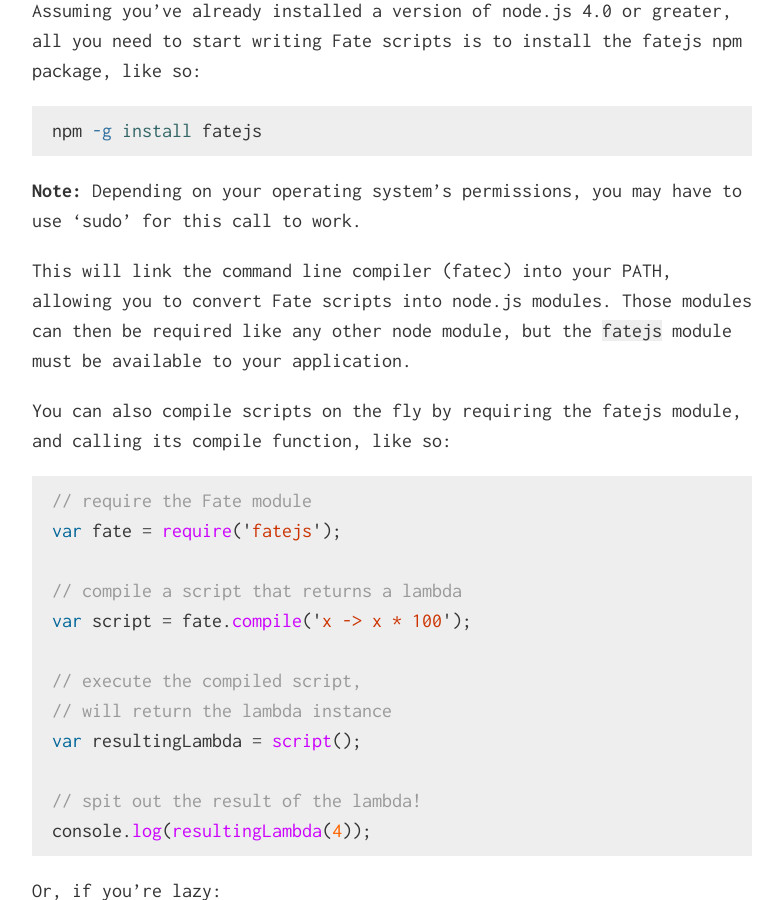
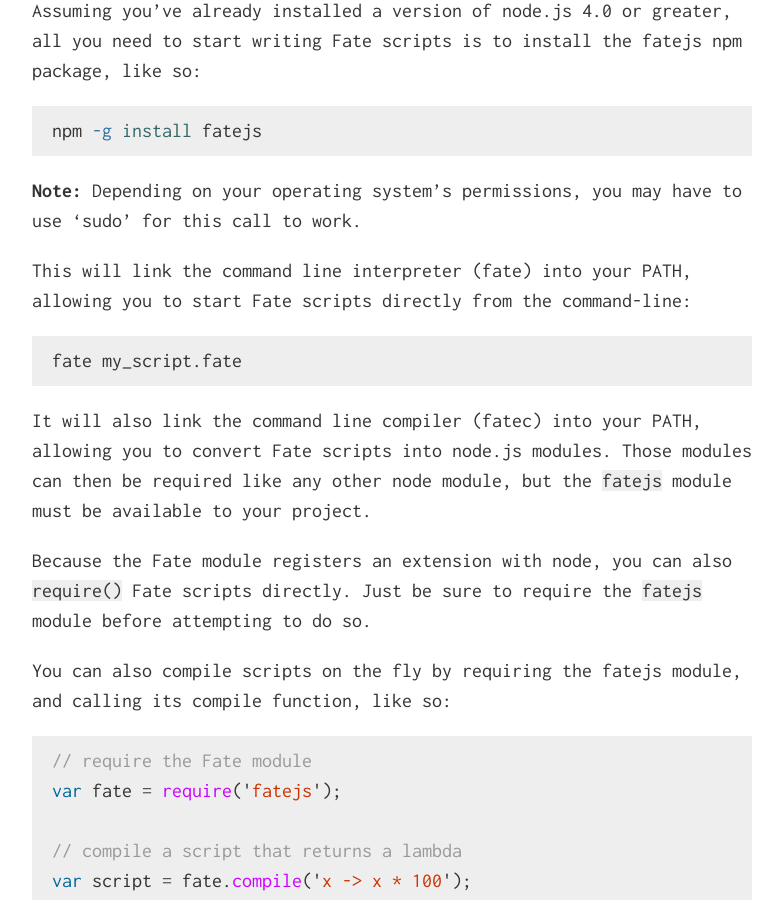
Before and after one commit to kode4food/fate-lang, a Jekyll site: the page built from guide/intro.md, in a window 1280 px wide and 900 px high, scrolled down 2264 px. Shown: the whole window, without its empty margins (248-1031 px from the left). Built offline with Jekyll 4.4.1, drawn with Linux system fonts in a browser that asks for light colours.

Commit message:
guide updates

````diff
--- a/guide/intro.md
+++ b/guide/intro.md
@@ -71,7 +71,16 @@
 
 **Note:** Depending on your operating system's permissions, you may have to use 'sudo' for this call to work.
 
-This will link the command line compiler (fatec) into your PATH, allowing you to convert Fate scripts into node.js modules.  Those modules can then be required like any other node module, but the `fatejs` module must be available to your application.
+
+This will link the command line interpreter (fate) into your PATH, allowing you to start Fate scripts directly from the command-line:
+
+```bash
+fate my_script.fate
+```
+
+It will also link the command line compiler (fatec) into your PATH, allowing you to convert Fate scripts into node.js modules.  Those modules can then be required like any other node module, but the `fatejs` module must be available to your project.
+
+Because the Fate module registers an extension with node, you can also `require()` Fate scripts directly.  Just be sure to require the `fatejs` module before attempting to do so.
 
 You can also compile scripts on the fly by requiring the fatejs module, and calling its compile function, like so:
 
````
Also changed, not shown: guide/functions.md (+1 -1 lines), guide/looping.md (+2 -0 lines).
